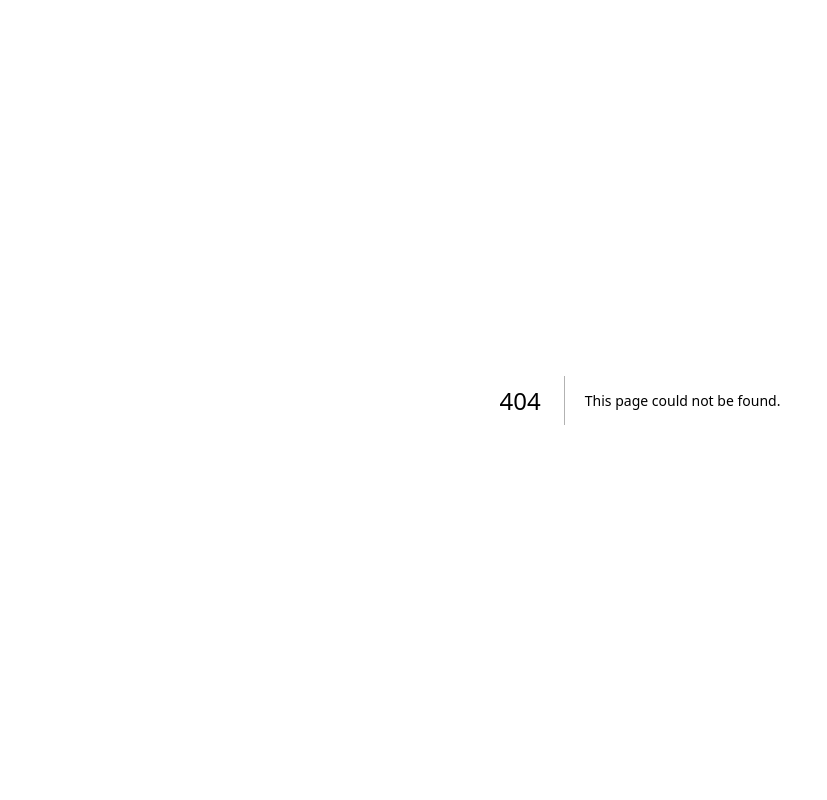
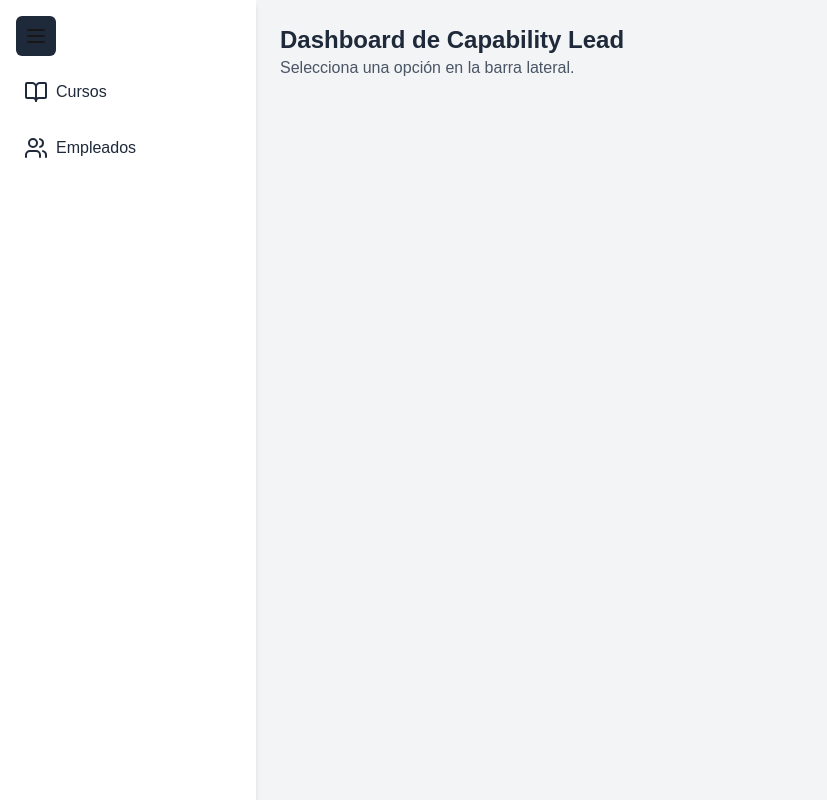
Before and after one commit to RICTEL04/pathexplorer-esquimales, a Next.js app: page /capability-lead in a window 1280 px wide. Before the commit this address had no page. Shown: the whole page, without its empty margins (0-827 px from the left). Built offline with nearby package versions, Linux system fonts and the light colour scheme.

Commit message:
added capability lead routes

```diff
--- /dev/null
+++ b/app/capability-lead/page.tsx
@@ -0,0 +1,21 @@
+"use client";
+import Sidebar from "@/components/sidebar";
+import { BookOpen, Users, Map } from "lucide-react"; // Import the Map icon
+
+const routes = [
+  { href: "/capability-lead/cursos", label: "Cursos", Icon: BookOpen },
+  { href: "/capability-lead/empleados", label: "Empleados", Icon: Users },
+];
+
+export default function AdminDashboard() {
+  return (
+    <div className="flex min-h-screen bg-gray-100">
+      <Sidebar routes={routes} />
+      {/* Main Content */}
+      <main className="flex-1 p-6">
+        <h1 className="text-gray-800 text-2xl font-bold">Dashboard de Capability Lead</h1>
+        <p className="text-gray-600">Selecciona una opción en la barra lateral.</p>
+      </main>
+    </div>
+  );
+}
```
